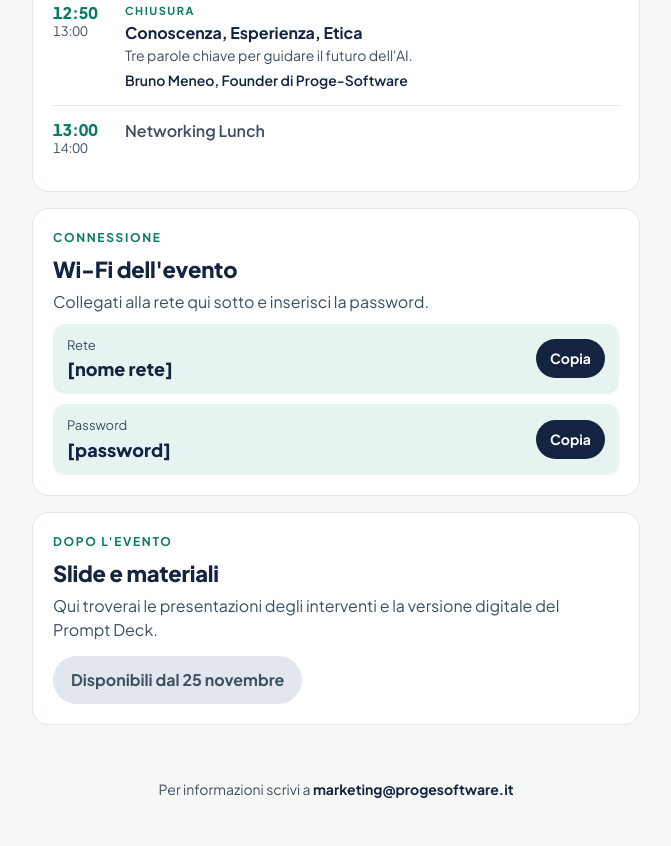
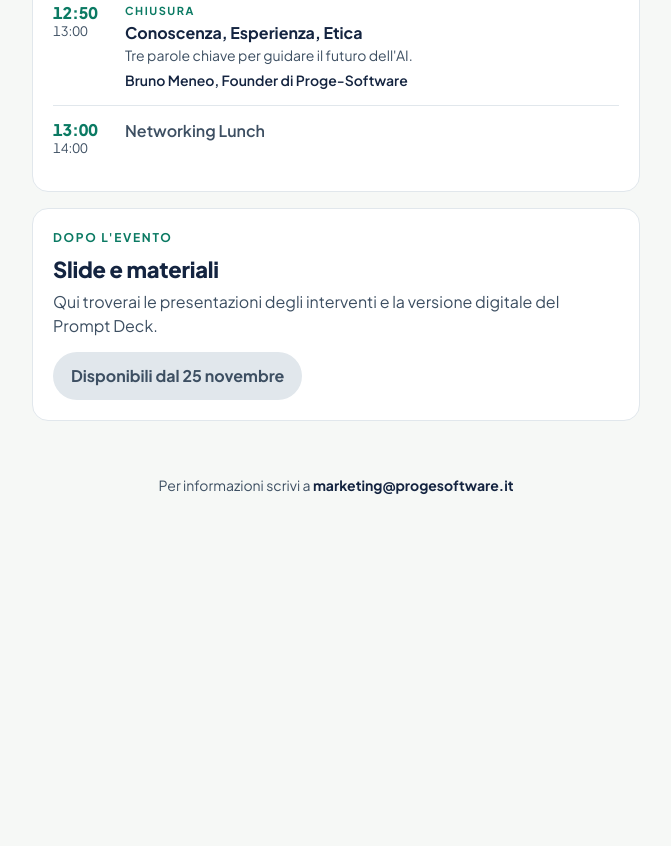
Before and after one commit to proge-software/microsoft-ai-in-action, a plain HTML site: page index.html in a window 1280 px wide. Shown: the part 1469-2315 px from the top of the page, without its empty margins (304-975 px from the left). After the commit the page ends 2011 px from the top, so only its background shows below. Drawn offline with Linux system fonts and the light colour scheme.

Commit message:
Remove Wi-Fi section from index.html
Removed Wi-Fi section from the event page.

```diff
--- a/index.html
+++ b/index.html
@@ -146,13 +146,6 @@ html { scroll-behavior: smooth; }
 </ol>
 </section>
 
-    <section class="card" id="wifi">
-<p class="label">Connessione</p>
-<h2>Wi-Fi dell'evento</h2>
-<p class="muted">Collegati alla rete qui sotto e inserisci la password.</p>
-<div class="field"><div style="min-width:0"><span class="k">Rete</span><span class="v" id="ssid">[nome rete]</span></div><button class="copy" type="button" data-target="ssid">Copia</button></div>
-<div class="field"><div style="min-width:0"><span class="k">Password</span><span class="v" id="pwd">[password]</span></div><button class="copy" type="button" data-target="pwd">Copia</button></div>
-</section>
 
     <section class="card" id="materiali">
 <p class="label">Dopo l'evento</p>
```
